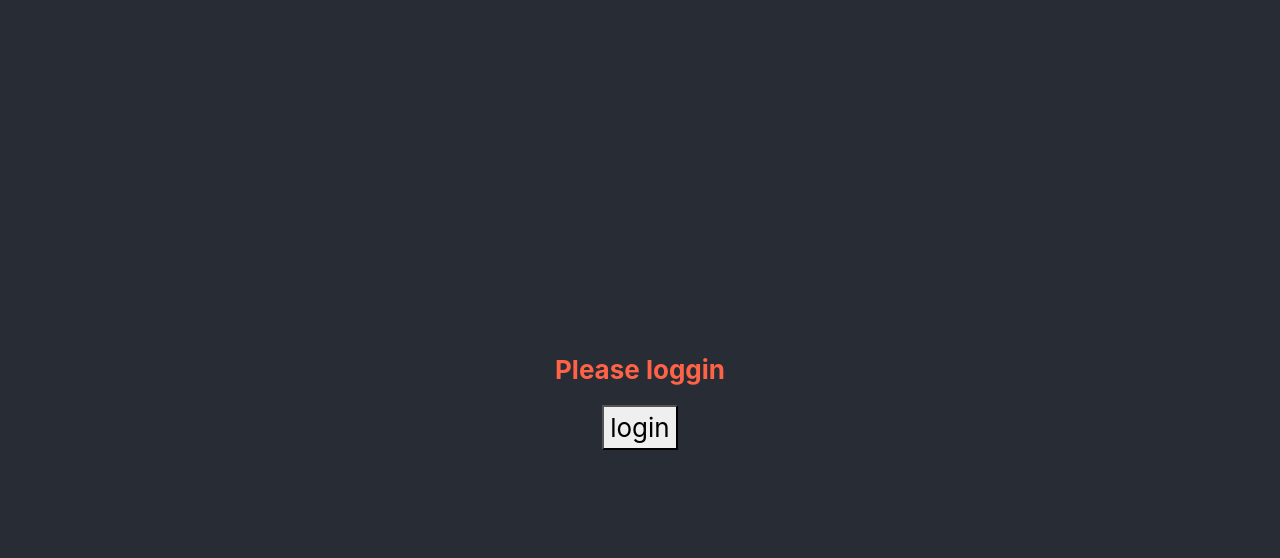
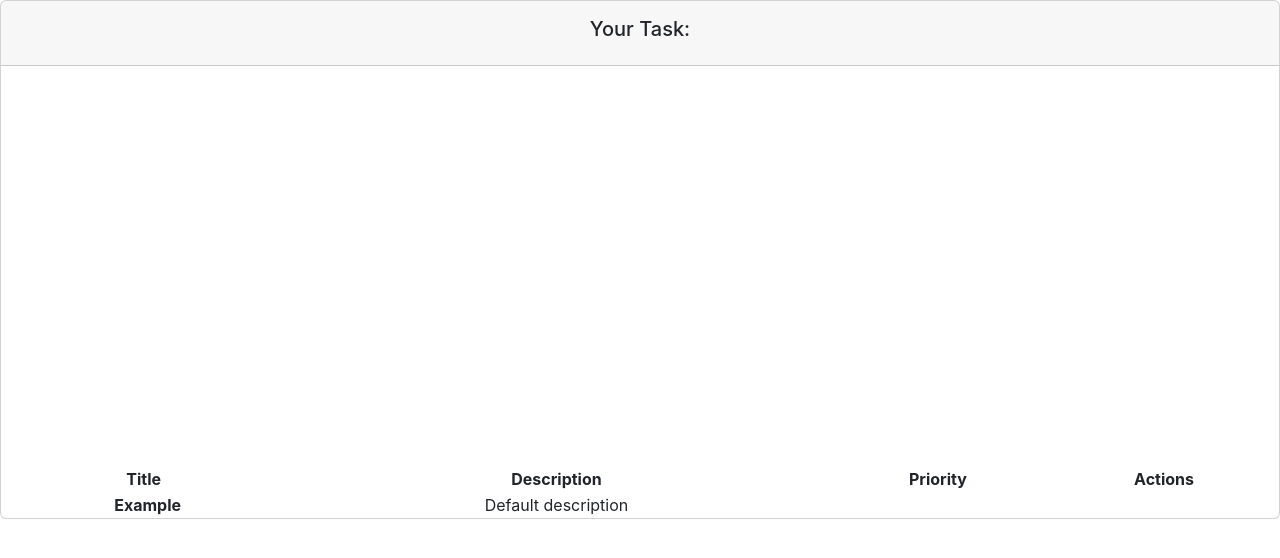
Before and after one commit to hernanguaragna/Open-Bootcamp, a React (Create React App) app in the folder ReactJS/mis-pruebas/hola-mundo/: page / in a window 1280 px wide. Shown: the top 558 px of the page. Built offline with nearby package versions, Linux system fonts and the light colour scheme.

Commit message:
bootstrap icluid

```diff
--- a/ReactJS/mis-pruebas/hola-mundo/src/App.js
+++ b/ReactJS/mis-pruebas/hola-mundo/src/App.js
@@ -4,7 +4,7 @@
 //import Greeting from './components/pures/greeting';
 //import GreetingF from './components/pures/greetingF';
 import TaskListComponent from './components/conteiner/task.list';
-import GreetingStyled from './components/pures/greetingStyled';
+// import GreetingStyled from './components/pures/greetingStyled';
 // import Ejemplo1 from './hooks/Ejemplo1';
 // import MiComponenteConContexto from './hooks/Ejemplo3';
 
@@ -13,20 +13,21 @@
 
   return (
     <div className="App">
-      <header className="App-header">
+      {/* <header className="App-header"> */}
         {/* <img src={logo} className="App-logo" alt="logo" /> */}
        {/* !aca voy a importar el componente Greeting */}
        {/* <Greeting name="Hernán"/> */}
        {/* Componente de ejemplo funcional */}
        {/* <GreetingF name={"Hernán"} /> */}
        {/* Componente de Listado de Tareas */}
-       {/* <TaskListComponent /> */}
+
        {/*  Ejemplo de usos de HOOKS*/}
        {/* <Ejemplo1 /> */}
         {/* <Ejemplo2 /> */}
         {/* <MiComponenteConContexto /> */}
-        <GreetingStyled name = "Hernán"></GreetingStyled>
-      </header>
+        {/* <GreetingStyled name = "Hernán"></GreetingStyled> */}
+      {/* </header> */}
+      <TaskListComponent />
     </div>
   );
 }
--- a/ReactJS/mis-pruebas/hola-mundo/src/components/conteiner/task.list.jsx
+++ b/ReactJS/mis-pruebas/hola-mundo/src/components/conteiner/task.list.jsx
@@ -32,11 +32,38 @@
 
     return (
         <div>
-            <div>
-               <h1>Your Task:</h1>
+            <div className='col-12'>
+            <div className='card'>
+            {/* Card Header */}
+            <div className='card-header p-3'>
+                <h5>
+                    Your Task:
+                </h5>
+            </div>
+            {/* Card Body(Content) */}
+            <div className='card-body' data-mdb-perfect-scrollbar='true' style={ {position: 'relative', height:'400px'}}></div>
+            <table>
+            <thead>
+
+                <tr>
+                    <th scope='col'>Title</th>
+                    <th scope='col'>Description</th>
+                    <th scope='col'>Priority</th>
+                    <th scope='col'>Actions</th>
+                </tr>
+
+            </thead>
+
+            <tbody>
+                {/* TODO iterar sobre una lista de tareas */}
+
+            <TaskComponent task={defaultTask}> </TaskComponent>
+            </tbody>
+            </table>
+            </div>
+
             </div>
             {/*  TODO aplicar un for/map para renderizar una lista */}
-            <TaskComponent task={defaultTask}> </TaskComponent>
         </div>
     );
 };
--- a/ReactJS/mis-pruebas/hola-mundo/src/components/pures/task.jsx
+++ b/ReactJS/mis-pruebas/hola-mundo/src/components/pures/task.jsx
@@ -12,12 +12,41 @@
 		};
 	}, [task]);
 	return (
-		<div>
-			<h2 className="task-name">Nombre: {task.name}</h2>
-			<h3>Descripcion: {task.description}</h3>
-			<h4>Nivel: {task.level}</h4>
-			<h5>This task is : {task.completed ? "COMPLETED" : "PENDING"}</h5>
-		</div>
+		<tr className="fw-normal">
+		<th>
+			<span className="ms-2">{task.name}</span>
+		</th>
+		<td className="aligne-middle">
+			<span>{task.description}</span>
+
+		</td>
+		<td className="aligne-middle">
+			<span>{task.level}</span>
+
+		</td>
+		<td className="aligne-middle">
+			<span>{task.completed}</span>
+
+		</td>
+
+		</tr>
+		// <div>
+		// 	<h2 className="task-name">
+		// 	Nombre: {task.name}
+		// 	</h2>
+
+		// 	<h3>
+		// 	Descripcion: {task.description}
+		// 	</h3>
+
+		// 	<h4>
+		// 	Nivel: {task.level}
+		// 	</h4>
+
+		// 	<h5>
+		// 	This task is : {task.completed ? "COMPLETED" : "PENDING"}
+		// 	</h5>
+		// </div>
 	);
 };
 
```
